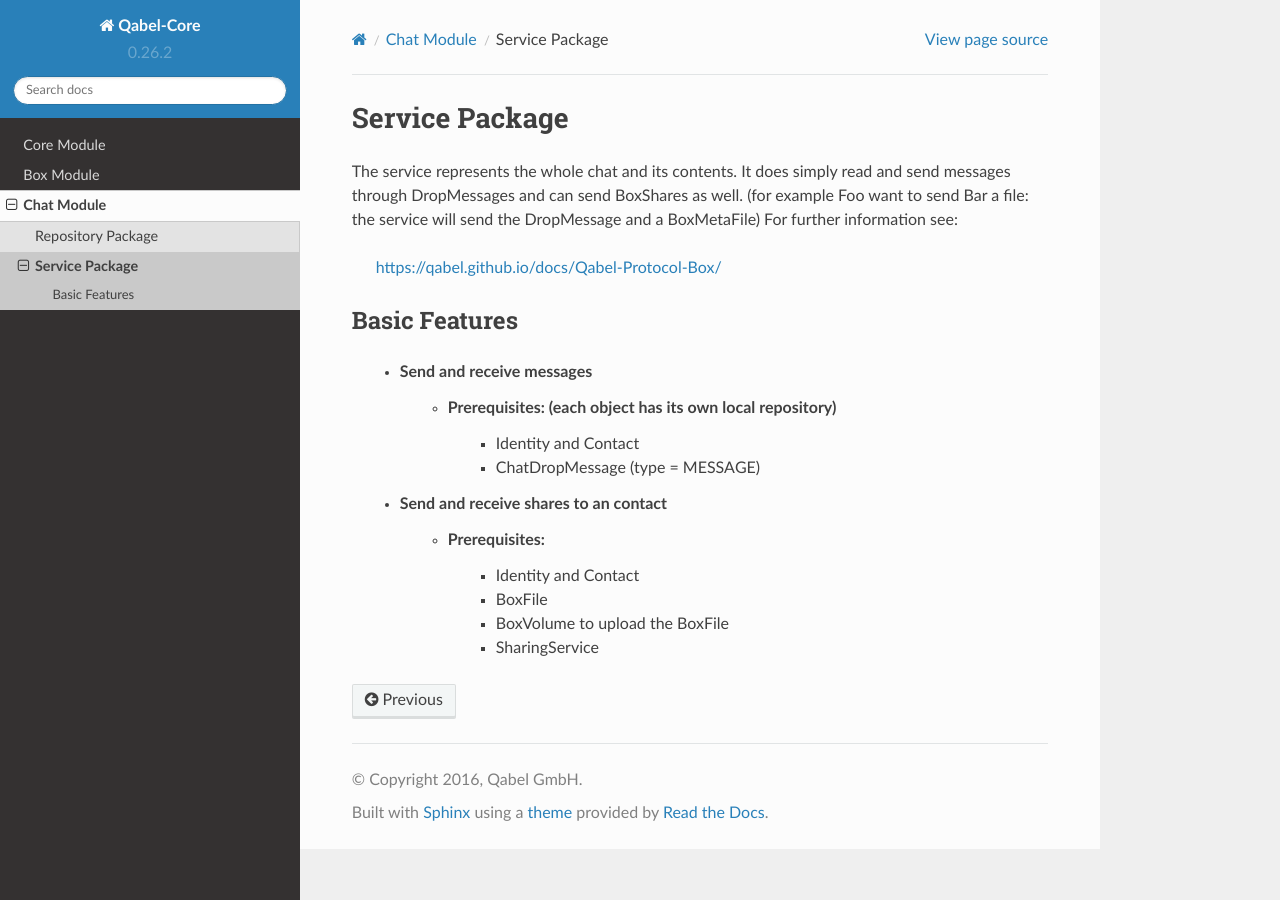
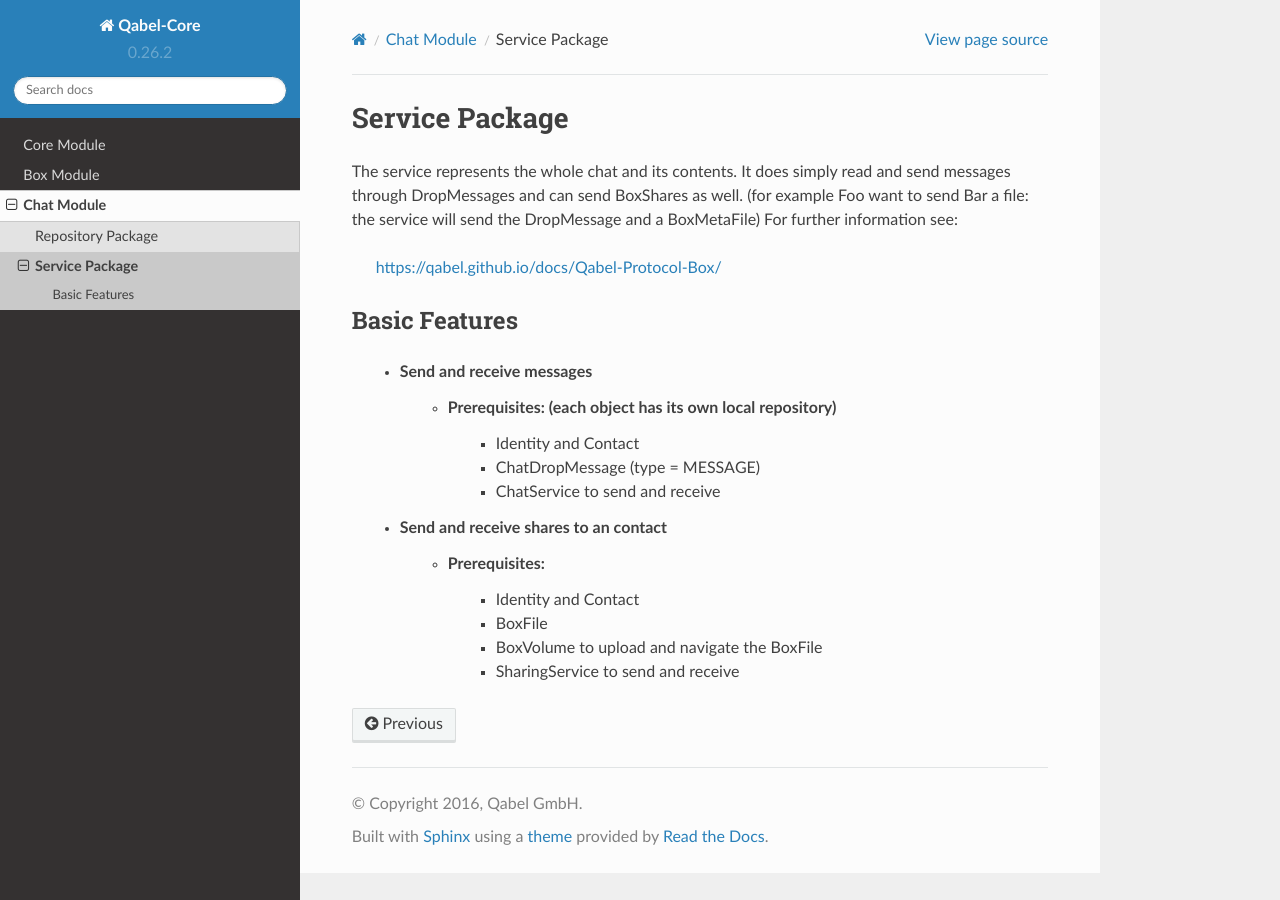
Before and after one commit to Qabel/qabel-core, a Sphinx documentation site: the page built from docs/source/chat/service.rst, in a window 1280 px wide. Built offline with Sphinx 7.4.7 and the Read the Docs theme 2.0.0, drawn with Linux system fonts in a browser that asks for light colours.

Commit message:
chat service

```diff
--- a/docs/source/chat/service.rst
+++ b/docs/source/chat/service.rst
@@ -20,9 +20,10 @@ Basic Features
         - Prerequisites: (each object has its own local repository)
             - Identity and Contact
             - ChatDropMessage (type = MESSAGE)
+            - ChatService to send and receive
     - Send and receive shares to an contact
         - Prerequisites:
             - Identity and Contact
             - BoxFile
-            - BoxVolume to upload the BoxFile
-            - SharingService
+            - BoxVolume to upload and navigate the BoxFile
+            - SharingService to send and receive
```
